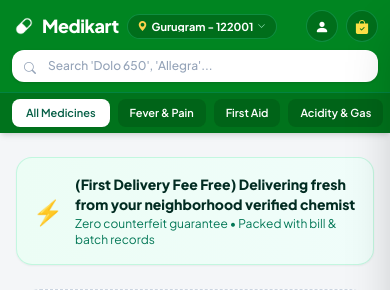
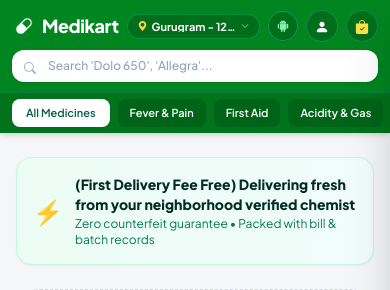
Before and after one commit to Goldi-Yash/Medicofiles, a Flask app: page /medikart in a window 390 px wide. Shown: the top 290 px of the page. Run offline with Flask 3, Linux system fonts and the light colour scheme; data that the repository does not hold is empty; parts of the project's set-up code (start-up, migrations or seed data) failed here and were passed over; some libraries are stand-ins or nearby versions.

Commit message:
APK Added to MobileView

```diff
--- a/templates/medikart_store.html
+++ b/templates/medikart_store.html
@@ -199,6 +199,11 @@
                 </div>
 
                 <div class="flex items-center gap-2 shrink-0">
+                    <a href="{{ url_for('static', filename='Medikart.apk') }}" download="Medikart.apk"
+                        class="flex items-center gap-1 bg-[#006e1b] hover:bg-[#005a16] text-white border border-emerald-400/40 px-2 py-1.5 rounded-full text-[10px] font-bold active:scale-95 transition shadow-sm text-decoration-none">
+                        <i class="bi bi-android2 text-green-300 text-xs"></i>
+                        <!-- <span>App</span> -->
+                    </a>
                     <button onclick="openAuthModal()"
                         class="w-8 h-8 rounded-full bg-[#006e1b] flex items-center justify-center text-white border border-emerald-400/30">
                         <i class="bi bi-person-fill text-sm"></i>
```
